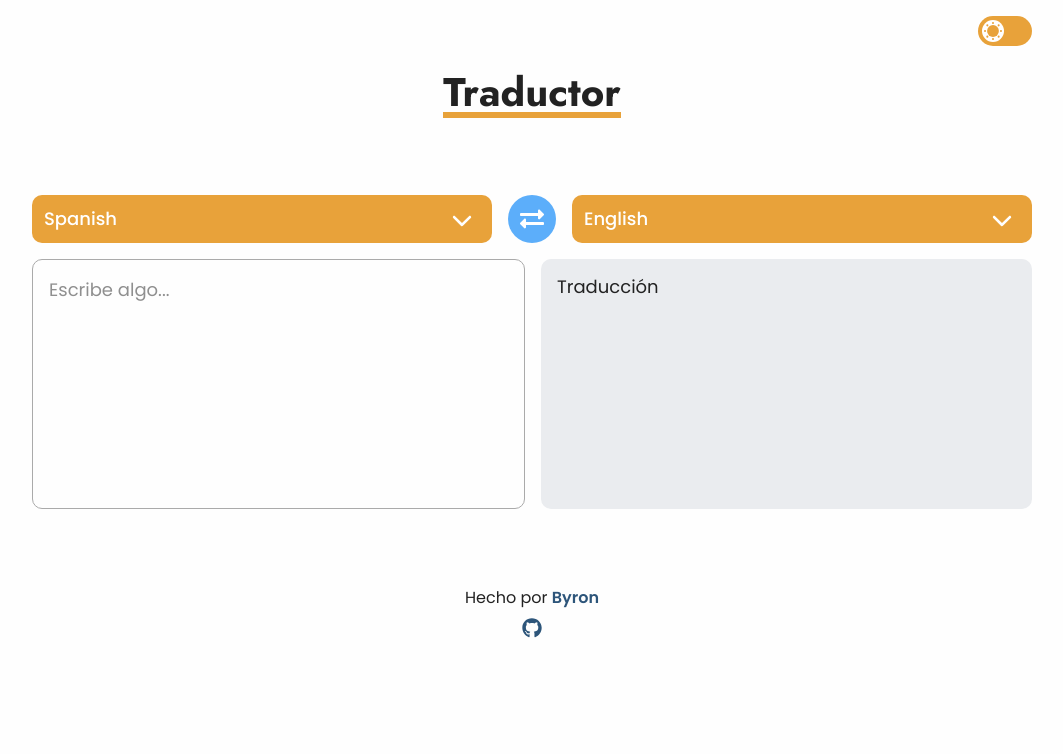
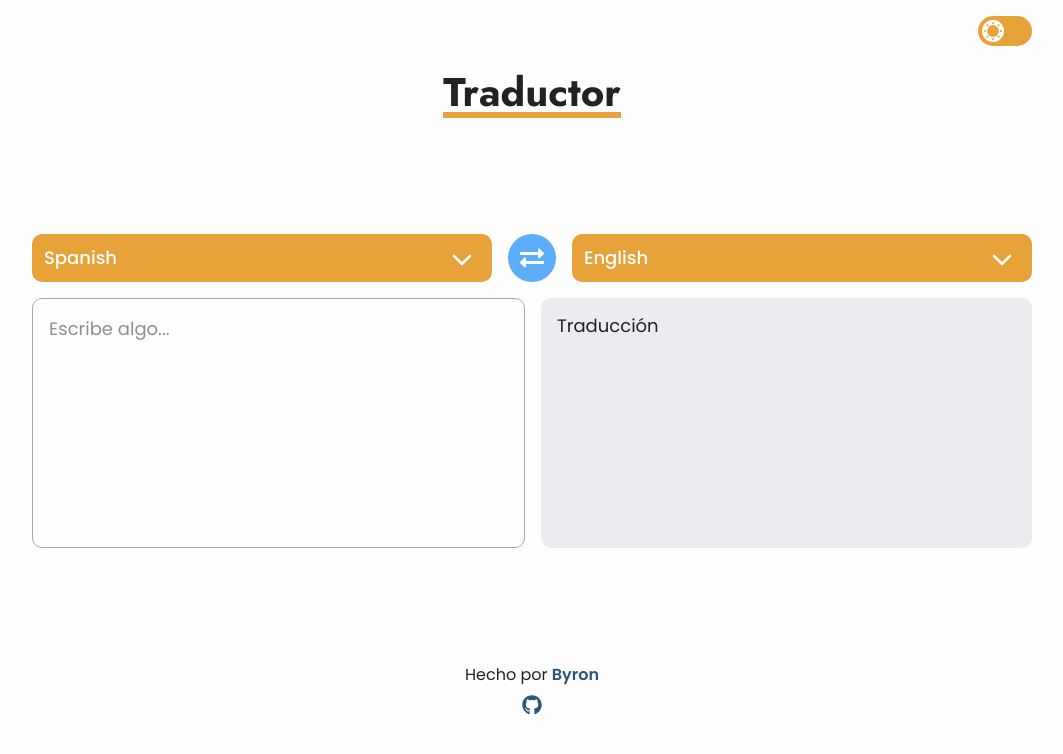
Before and after one commit to byronjvh/Translator, a React (Vite) app: page / in a window 1280 px wide. Shown: the top 754 px of the page, without its empty margins (108-1171 px from the left). Built offline with nearby package versions, Linux system fonts and the light colour scheme.

Commit message:
Fix gaps

```diff
--- a/src/App.jsx
+++ b/src/App.jsx
@@ -1,10 +1,14 @@
+import { ToastContainer } from 'react-toastify'
 import Translator from './context/GlobalContext'
 
 function App () {
   return (
-    <main className="app">
-      <Translator />
-    </main>
+    <>
+      <main className="app">
+        <Translator />
+      </main>
+      <ToastContainer />
+    </>
   )
 }
 
--- a/src/context/GlobalContext.jsx
+++ b/src/context/GlobalContext.jsx
@@ -4,7 +4,6 @@ import TranslatorButtons from '../components/TranslatorButtons/TranslatorButtons
 import { detectLang } from '../services/Detect'
 import { translate } from '../services/Translate'
 import Languages from '../Languages.json'
-import { ToastContainer, toast } from 'react-toastify'
 import 'react-toastify/dist/ReactToastify.css'
 import Footer from '../components/Footer'
 import Header from '../components/Header'
@@ -137,7 +136,6 @@ function Translator () {
         <TranslatorText />
       </div>
       <Footer />
-      <ToastContainer />
     </globalContext.Provider>
   )
 }
```
